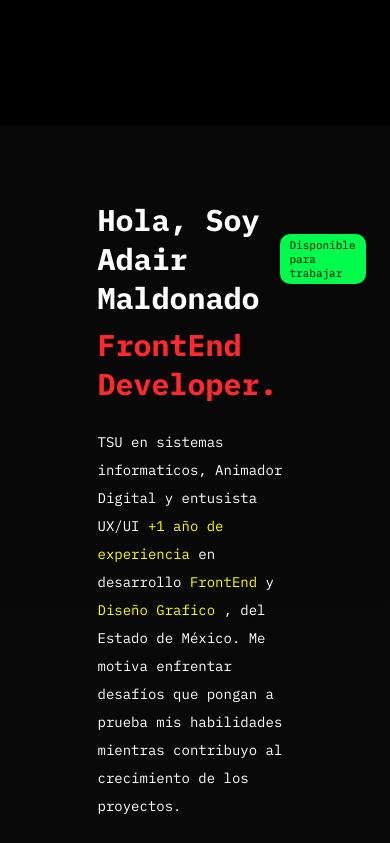
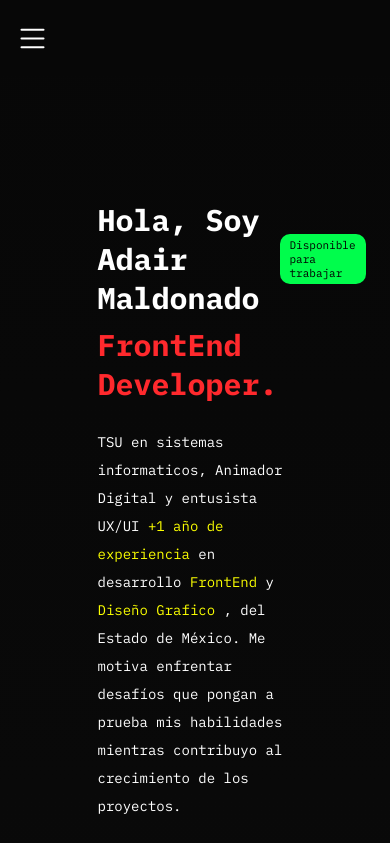
Before and after one commit to AdairKevin/PortfolioAdair, a React (Vite) app: page / in a window 390 px wide. Shown: the top 843 px of the page. Built offline with nearby package versions, Linux system fonts and the light colour scheme.

Commit message:
BugNavbar

```diff
--- a/src/components/navbar/navbar.module.css
+++ b/src/components/navbar/navbar.module.css
@@ -66,22 +66,44 @@
 
 @media (max-width: 858px) {
   .navbar {
-    background-color: #000000;
+    width: 100%;
     display: flex;
     justify-content: start;
-    width: 100dvh;
+    padding: 0;
+  }
+
+  .checkbtn {
+    font-size: 50px;
+    padding: 5px;
+    margin-left: 10px;
+    float: left;
+    color: #ffffff;
+    cursor: pointer;
+    display: block;
+  }
+
+  .ul {
+    position: fixed;
+    width: 100%;
+    height: auto;
+    padding: 0;
+    background-color: #000000;
+    top: 75px;
+    left: -200%;
+    text-align: left;
+    transition: all 0.2s ease;
   }
 
   .li {
     display: block;
-    margin: 80px 0;
-    line-height: 30px;
+    margin: 80px 0px;
+    line-height: 20px;
   }
 
   .a {
     text-decoration: none;
     color: #ffffff;
-    font-size: 50px;
+    font-size: 40px;
     padding: 5px 5px;
     text-transform: uppercase;
     font-weight: 600;
@@ -94,29 +116,6 @@
     color: #ae00ff;
   }
 
-  .checkbtn {
-    font-size: 50px;
-    padding: 5px;
-    margin: 0;
-    float: left;
-    color: #ffffff;
-    cursor: pointer;
-    display: block;
-  }
-
-  .ul {
-    position: fixed;
-    width: 100%;
-    height: 100dvh;
-    padding: 0;
-    background-color: #000000;
-    top: 50px;
-    left: -200%;
-    text-align: left;
-    transition: all 0.2s ease;
-    overflow: hidden;
-  }
-
   .check:checked ~ ul {
     left: 0%;
   }
```
